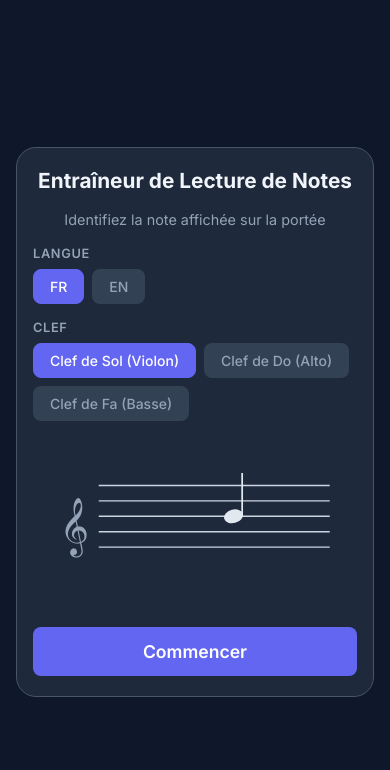
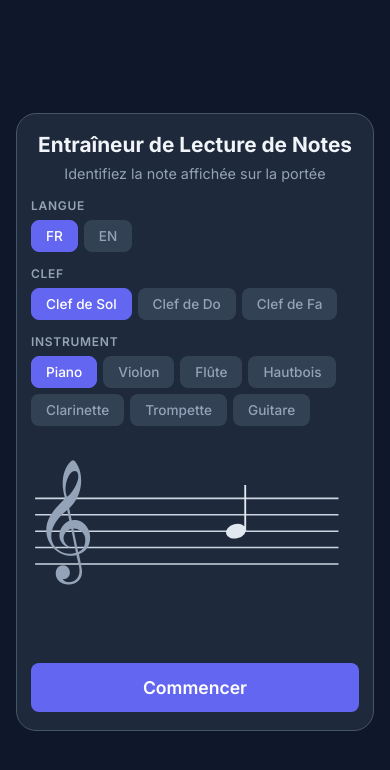
Before and after one commit to pauldubois98/NotesReadingTrainer, a Vue app: page / in a window 390 px wide. Shown: the top 770 px of the page. Built offline with nearby package versions, Linux system fonts and the light colour scheme.

Commit message:
v2 of the app

```diff
--- a/src/App.vue
+++ b/src/App.vue
@@ -1,6 +1,6 @@
 <template>
   <div class="app">
-    <!-- Setup screen -->
+    <!-- ── Setup screen ────────────────────────────────────────── -->
     <div v-if="screen === 'setup'" class="card setup-card">
       <h1 class="title">{{ t.title }}</h1>
       <p class="subtitle">{{ t.subtitle }}</p>
@@ -24,17 +24,24 @@
           <label class="setting-label">{{ t.clef }}</label>
           <div class="toggle-group">
             <button
-              :class="['toggle-btn', { active: clef === 'sol' }]"
-              @click="clef = 'sol'"
-            >{{ t.clefSol }}</button>
+              v-for="c in ['sol', 'do', 'fa']"
+              :key="c"
+              :class="['toggle-btn', { active: clef === c }]"
+              @click="selectClef(c)"
+            >{{ t[`clef${c.charAt(0).toUpperCase() + c.slice(1)}`] }}</button>
+          </div>
+        </div>
+
+        <!-- Instrument -->
+        <div class="setting-group">
+          <label class="setting-label">{{ t.instrument }}</label>
+          <div class="toggle-group">
             <button
-              :class="['toggle-btn', { active: clef === 'do' }]"
-              @click="clef = 'do'"
-            >{{ t.clefDo }}</button>
-            <button
-              :class="['toggle-btn', { active: clef === 'fa' }]"
-              @click="clef = 'fa'"
-            >{{ t.clefFa }}</button>
+              v-for="id in availableInstruments"
+              :key="id"
+              :class="['toggle-btn', { active: instrument === id }]"
+              @click="instrument = id"
+            >{{ t.instruments[id] }}</button>
           </div>
         </div>
       </div>
@@ -45,7 +52,7 @@
       <button class="btn-primary btn-large" @click="startGame">{{ t.start }}</button>
     </div>
 
-    <!-- Game screen -->
+    <!-- ── Game screen ─────────────────────────────────────────── -->
     <div v-else-if="screen === 'game'" class="card game-card">
       <!-- Header -->
       <div class="game-header">
@@ -61,6 +68,13 @@
           <span class="stat-label">{{ t.time }}</span>
           <span class="stat-value">{{ formattedTime }}</span>
         </div>
+      </div>
+
+      <!-- Context badge -->
+      <div class="context-badge">
+        <span>{{ t[`clef${clef.charAt(0).toUpperCase() + clef.slice(1)}`] }}</span>
+        <span class="context-sep">·</span>
+        <span>{{ t.instruments[instrument] }}</span>
       </div>
 
       <!-- Staff -->
@@ -89,33 +103,28 @@
       </div>
     </div>
 
-    <!-- Summary screen -->
+    <!-- ── Summary screen ──────────────────────────────────────── -->
     <div v-else-if="screen === 'summary'" class="card summary-card">
       <h2 class="summary-title">{{ t.summary }}</h2>
 
       <div class="summary-stats">
         <div class="summary-stat">
-          <span class="summary-icon">🎵</span>
           <span class="summary-label">{{ t.totalNotes }}</span>
           <span class="summary-value">{{ correct + errors }}</span>
         </div>
         <div class="summary-stat">
-          <span class="summary-icon">✓</span>
           <span class="summary-label">{{ t.score }}</span>
           <span class="summary-value correct-val">{{ correct }}</span>
         </div>
         <div class="summary-stat">
-          <span class="summary-icon">✗</span>
           <span class="summary-label">{{ t.errors }}</span>
           <span class="summary-value error-val">{{ errors }}</span>
         </div>
         <div class="summary-stat">
-          <span class="summary-icon">⏱</span>
           <span class="summary-label">{{ t.time }}</span>
           <span class="summary-value">{{ formattedTotalTime }}</span>
         </div>
         <div class="summary-stat">
-          <span class="summary-icon">⚡</span>
           <span class="summary-label">{{ t.avgTime }}</span>
           <span class="summary-value">{{ avgTimePerNote }}</span>
         </div>
@@ -126,12 +135,11 @@
         <div v-for="(note, idx) in t.notes" :key="idx" class="breakdown-row">
           <span class="breakdown-note">{{ note }}</span>
           <div class="breakdown-bar-wrap">
-            <div
-              class="breakdown-bar"
-              :style="{ width: breakdownBarWidth(idx) + '%' }"
-            />
+            <div class="breakdown-bar" :style="{ width: breakdownBarWidth(idx) + '%' }" />
           </div>
-          <span class="breakdown-count">{{ noteStats[idx]?.correct ?? 0 }}/{{ (noteStats[idx]?.correct ?? 0) + (noteStats[idx]?.wrong ?? 0) }}</span>
+          <span class="breakdown-count">
+            {{ noteStats[idx]?.correct ?? 0 }}/{{ (noteStats[idx]?.correct ?? 0) + (noteStats[idx]?.wrong ?? 0) }}
+          </span>
         </div>
       </div>
 
@@ -143,9 +151,9 @@
 </template>
 
 <script setup>
-import { ref, computed, onBeforeUnmount } from 'vue'
+import { ref, computed, watch, onBeforeUnmount } from 'vue'
 import MusicStaff from './components/MusicStaff.vue'
-import { useI18n } from './i18n.js'
+import { useI18n, INSTRUMENTS_BY_CLEF } from './i18n.js'
 
 // --- i18n ---
 const lang = ref('fr')
@@ -153,19 +161,24 @@ const t = computed(() => useI18n(lang.value))
 
 // --- Settings ---
 const clef = ref('sol')
+const instrument = ref('piano')
+
+const availableInstruments = computed(() => INSTRUMENTS_BY_CLEF[clef.value] ?? [])
+
+function selectClef(c) {
+  clef.value = c
+  // Reset to first available instrument for this clef
+  instrument.value = INSTRUMENTS_BY_CLEF[c][0]
+}
 
 // Note names index (0=Do, 1=Re, 2=Mi, 3=Fa, 4=Sol, 5=La, 6=Si)
-// For clef de Sol: position 0 (bottom line) = Mi (index 2)
-// For clef de Do (alto): position 0 (bottom line) = Fa (index 3)
-// For clef de Fa: position 0 (bottom line) = Sol (index 4)
+// Offset = note index of the bottom line (pos 0) for each clef
 function clefOffset(clefType) {
-  if (clefType === 'sol') return 2
-  if (clefType === 'do') return 3
-  return 4 // fa
+  if (clefType === 'sol') return 2  // Mi on bottom line
+  if (clefType === 'do')  return 3  // Fa on bottom line (alto C clef)
+  return 4                          // Sol on bottom line (bass clef)
 }
 
-// Staff positions: 0=line1(bottom) .. 8=line5(top), +ledger lines
-// We use positions from -4 (2 ledger lines below) to 12 (2 ledger lines above)
 const MIN_POS = -4
 const MAX_POS = 12
 
@@ -181,60 +194,43 @@ const feedback = ref(null)
 const correct = ref(0)
 const errors = ref(0)
 const paused = ref(false)
-
-// Per-note stats: { correct, wrong } indexed by note name index (0-6)
 const noteStats = ref(Array.from({ length: 7 }, () => ({ correct: 0, wrong: 0 })))
 
-// Timer
 let timerInterval = null
 const elapsedMs = ref(0)
-let noteStartMs = 0
+let feedbackTimeout = null
 
-// Preview for setup screen
-const previewPosition = ref(4) // middle of staff
-
-// Track last feedback timeout
-let feedbackTimeout = null
+const previewPosition = ref(4)
 
 // --- Computed ---
 const formattedTime = computed(() => {
   const s = Math.floor(elapsedMs.value / 1000)
   const m = Math.floor(s / 60)
-  const ss = String(s % 60).padStart(2, '0')
-  return `${m}:${ss}`
+  return `${m}:${String(s % 60).padStart(2, '0')}`
 })
 
-const formattedTotalTime = computed(() => {
-  const s = Math.floor(elapsedMs.value / 1000)
-  const m = Math.floor(s / 60)
-  const ss = String(s % 60).padStart(2, '0')
-  return `${m}:${ss}`
-})
+const formattedTotalTime = computed(() => formattedTime.value)
 
 const avgTimePerNote = computed(() => {
   const total = correct.value + errors.value
   if (total === 0) return '—'
-  const avg = elapsedMs.value / total / 1000
-  return avg.toFixed(1) + ' ' + t.value.seconds
+  return (elapsedMs.value / total / 1000).toFixed(1) + ' ' + t.value.seconds
 })
 
 function breakdownBarWidth(idx) {
-  const stat = noteStats.value[idx]
-  if (!stat) return 0
-  const total = stat.correct + stat.wrong
-  if (total === 0) return 0
-  return Math.round((stat.correct / total) * 100)
+  const s = noteStats.value[idx]
+  if (!s) return 0
+  const total = s.correct + s.wrong
+  return total === 0 ? 0 : Math.round((s.correct / total) * 100)
 }
 
 // --- Game logic ---
 function pickNextNote() {
-  // Pick a random position, avoid repeating same position
   let pos
   do {
     pos = Math.floor(Math.random() * (MAX_POS - MIN_POS + 1)) + MIN_POS
   } while (pos === currentPosition.value)
   currentPosition.value = pos
-  noteStartMs = performance.now()
 }
 
 function startGame() {
@@ -252,20 +248,14 @@ function startGame() {
 function startTimer() {
   let lastTick = performance.now()
   timerInterval = setInterval(() => {
-    if (!paused.value) {
-      const now = performance.now()
-      elapsedMs.value += now - lastTick
-    }
     const now = performance.now()
+    if (!paused.value) elapsedMs.value += now - lastTick
     lastTick = now
   }, 100)
 }
 
 function stopTimer() {
-  if (timerInterval) {
-    clearInterval(timerInterval)
-    timerInterval = null
-  }
+  if (timerInterval) { clearInterval(timerInterval); timerInterval = null }
 }
 
 function answer(noteIdx) {
@@ -294,13 +284,11 @@ function answerClass(idx) {
   if (!feedback.value) return ''
   const expected = noteNameIndex(currentPosition.value, clef.value)
   if (feedback.value === 'correct' && idx === expected) return 'btn-correct'
-  if (feedback.value === 'wrong' && idx === expected) return 'btn-highlight'
+  if (feedback.value === 'wrong'   && idx === expected) return 'btn-highlight'
   return ''
 }
 
-function togglePause() {
-  paused.value = !paused.value
-}
+function togglePause() { paused.value = !paused.value }
 
 function stopGame() {
   stopTimer()
@@ -338,7 +326,7 @@ onBeforeUnmount(() => {
   max-width: 480px;
   display: flex;
   flex-direction: column;
-  gap: 24px;
+  gap: 20px;
 }
 
 /* Setup */
@@ -346,47 +334,47 @@ onBeforeUnmount(() => {
   font-size: 1.6rem;
   font-weight: 700;
   text-align: center;
-  color: var(--text);
 }
 
 .subtitle {
   color: var(--text-muted);
   text-align: center;
   font-size: 0.9rem;
+  margin-top: -8px;
 }
 
 .settings {
   display: flex;
   flex-direction: column;
-  gap: 16px;
+  gap: 14px;
 }
 
 .setting-group {
   display: flex;
   flex-direction: column;
-  gap: 8px;
+  gap: 7px;
 }
 
 .setting-label {
-  font-size: 0.8rem;
+  font-size: 0.75rem;
   font-weight: 600;
   text-transform: uppercase;
-  letter-spacing: 0.05em;
+  letter-spacing: 0.06em;
   color: var(--text-muted);
 }
 
 .toggle-group {
   display: flex;
-  gap: 8px;
+  gap: 6px;
   flex-wrap: wrap;
 }
 
 .toggle-btn {
-  padding: 8px 16px;
+  padding: 7px 14px;
   border-radius: var(--radius-sm);
   background: var(--surface-2);
   color: var(--text-muted);
-  font-size: 0.875rem;
+  font-size: 0.85rem;
   font-weight: 500;
   border: 1px solid transparent;
 }
@@ -411,9 +399,7 @@ onBeforeUnmount(() => {
   font-weight: 600;
 }
 
-.btn-primary:hover {
-  background: var(--primary-hover);
-}
+.btn-primary:hover { background: var(--primary-hover); }
 
 .btn-large {
   width: 100%;
@@ -430,9 +416,7 @@ onBeforeUnmount(() => {
   flex: 1;
 }
 
-.btn-secondary:hover {
-  background: var(--border);
-}
+.btn-secondary:hover { background: var(--border); }
 
 .btn-danger {
   background: transparent;
@@ -444,10 +428,7 @@ onBeforeUnmount(() => {
   flex: 1;
 }
 
-.btn-danger:hover {
-  background: var(--error);
-  color: white;
-}
+.btn-danger:hover { background: var(--error); color: white; }
 
 /* Game */
 .game-header {
@@ -476,6 +457,18 @@ onBeforeUnmount(() => {
 
 .error-val { color: var(--error); }
 .correct-val { color: var(--success); }
+
+.context-badge {
+  display: flex;
+  align-items: center;
+  justify-content: center;
+  gap: 6px;
+  font-size: 0.8rem;
+  color: var(--text-muted);
+  margin-top: -8px;
+}
+
+.context-sep { opacity: 0.4; }
 
 .staff-area {
   position: relative;
@@ -511,25 +504,10 @@ onBeforeUnmount(() => {
   border: 1px solid transparent;
 }
 
-.note-btn:hover:not(:disabled) {
-  background: var(--primary);
-  color: white;
-}
-
-.note-btn:disabled {
-  opacity: 0.5;
-  cursor: not-allowed;
-}
-
-.note-btn.btn-correct {
-  background: var(--success);
-  color: white;
-}
-
-.note-btn.btn-highlight {
-  border-color: var(--success);
-  color: var(--success);
-}
+.note-btn:hover:not(:disabled) { background: var(--primary); color: white; }
+.note-btn:disabled { opacity: 0.5; cursor: not-allowed; }
+.note-btn.btn-correct { background: var(--success); color: white; }
+.note-btn.btn-highlight { border-color: var(--success); color: var(--success); }
 
 .controls {
   display: flex;
@@ -546,38 +524,34 @@ onBeforeUnmount(() => {
 .summary-stats {
   display: grid;
   grid-template-columns: 1fr 1fr;
-  gap: 12px;
+  gap: 10px;
 }
 
 .summary-stat {
   background: var(--surface-2);
   border-radius: var(--radius-sm);
-  padding: 14px;
+  padding: 12px 14px;
   display: flex;
   flex-direction: column;
-  gap: 4px;
-}
-
-.summary-icon {
-  font-size: 1.2rem;
+  gap: 3px;
 }
 
 .summary-label {
-  font-size: 0.75rem;
+  font-size: 0.7rem;
   color: var(--text-muted);
   text-transform: uppercase;
   letter-spacing: 0.05em;
 }
 
 .summary-value {
-  font-size: 1.5rem;
+  font-size: 1.4rem;
   font-weight: 700;
 }
 
 .note-breakdown {
   display: flex;
   flex-direction: column;
-  gap: 8px;
+  gap: 7px;
 }
 
 .breakdown-row {
@@ -593,7 +567,7 @@ onBeforeUnmount(() => {
 }
 
 .breakdown-bar-wrap {
-  height: 8px;
+  height: 7px;
   background: var(--surface-2);
   border-radius: 4px;
   overflow: hidden;
@@ -612,33 +586,12 @@ onBeforeUnmount(() => {
   text-align: right;
 }
 
-.summary-actions {
-  margin-top: 4px;
-}
-
 /* Mobile */
 @media (max-width: 400px) {
-  .card {
-    padding: 20px 16px;
-    gap: 18px;
-  }
-
-  .note-buttons {
-    grid-template-columns: repeat(7, 1fr);
-    gap: 4px;
-  }
-
-  .note-btn {
-    padding: 12px 2px;
-    font-size: 0.8rem;
-  }
-
-  .title {
-    font-size: 1.3rem;
-  }
-
-  .summary-stats {
-    grid-template-columns: 1fr;
-  }
+  .card { padding: 18px 14px; gap: 16px; }
+  .note-buttons { gap: 4px; }
+  .note-btn { padding: 12px 2px; font-size: 0.8rem; }
+  .title { font-size: 1.3rem; }
+  .summary-stats { grid-template-columns: 1fr; }
 }
 </style>
--- a/src/components/MusicStaff.vue
+++ b/src/components/MusicStaff.vue
@@ -1,11 +1,12 @@
 <template>
   <div class="staff-wrapper">
     <svg :viewBox="`0 0 ${WIDTH} ${HEIGHT}`" class="staff-svg" role="img" aria-label="Music staff">
-      <!-- Staff lines -->
+
+      <!-- Staff lines — run from x=4 through the clef and across the full width -->
       <line
         v-for="i in 5"
         :key="i"
-        :x1="CLEF_WIDTH"
+        :x1="4"
         :y1="lineY(i)"
         :x2="WIDTH - 20"
         :y2="lineY(i)"
@@ -13,14 +14,64 @@
         stroke-width="1.5"
       />
 
-      <!-- Clef symbol -->
+      <!-- ── Treble clef (Sol) ────────────────────────────────── -->
+      <!-- G curl is on line 2. The Unicode glyph baseline ≈ G line. -->
       <text
-        :x="CLEF_WIDTH - 10"
-        :y="clefTextY"
-        class="clef-symbol"
-        text-anchor="end"
-        dominant-baseline="middle"
-      >{{ clefSymbol }}</text>
+        v-if="clef === 'sol'"
+        :x="36"
+        :y="positionToY(2) + 8"
+        class="clef-symbol clef-sol"
+        text-anchor="middle"
+        dominant-baseline="alphabetic"
+      >𝄞</text>
+
+      <!-- ── Bass clef (Fa) ──────────────────────────────────── -->
+      <!-- F is on line 4 (pos 6). Starting dot + upward curved stroke + 2 reference dots. -->
+      <g v-else-if="clef === 'fa'">
+        <!-- Starting filled dot at F line -->
+        <circle :cx="13" :cy="positionToY(6)" r="5.5" fill="#94a3b8" />
+        <!-- Curved hook stroke arcing from F line upward then back down -->
+        <path
+          :d="bassClefPath"
+          fill="none" stroke="#94a3b8" stroke-width="3.5" stroke-linecap="round"
+        />
+        <!-- Upper reference dot: space between lines 4 and 5 (pos 7) -->
+        <circle :cx="44" :cy="positionToY(7)" r="3" fill="#94a3b8" />
+        <!-- Lower reference dot: space between lines 3 and 4 (pos 5) -->
+        <circle :cx="44" :cy="positionToY(5)" r="3" fill="#94a3b8" />
+      </g>
+
+      <!-- ── Alto C clef (Do) ────────────────────────────────── -->
+      <!-- C (middle C context) is on line 3 (pos 4).              -->
+      <!-- Shape: thick left bar + two arms converging on C line + right bar -->
+      <g v-else>
+        <!-- Left thick vertical bar spanning lines 1–5 -->
+        <rect
+          :x="4" :y="positionToY(8) - 2"
+          width="7"
+          :height="positionToY(0) - positionToY(8) + 4"
+          rx="2" fill="#94a3b8"
+        />
+        <!-- Upper arm: from top of staff (line 5) down to C line (line 3) -->
+        <line
+          :x1="11" :y1="positionToY(8)"
+          :x2="37" :y2="positionToY(4)"
+          stroke="#94a3b8" stroke-width="4.5" stroke-linecap="round"
+        />
+        <!-- Lower arm: from bottom of staff (line 1) up to C line -->
+        <line
+          :x1="11" :y1="positionToY(0)"
+          :x2="37" :y2="positionToY(4)"
+          stroke="#94a3b8" stroke-width="4.5" stroke-linecap="round"
+        />
+        <!-- Right small bar: from one space above C to one space below -->
+        <rect
+          :x="35" :y="positionToY(6)"
+          width="5"
+          :height="positionToY(2) - positionToY(6)"
+          rx="2" fill="#94a3b8"
+        />
+      </g>
 
       <!-- Ledger lines above staff -->
       <template v-if="notePosition > 8">
@@ -62,13 +113,13 @@
         class="note-head"
       />
 
-      <!-- Note stem -->
+      <!-- Note stem: up when note is on or below middle line (pos ≤ 4), down otherwise -->
       <line
         v-if="notePosition !== null"
-        :x1="NOTE_X + NOTE_RX - 1"
+        :x1="stemX1"
         :y1="positionToY(notePosition)"
-        :x2="NOTE_X + NOTE_RX - 1"
-        :y2="positionToY(notePosition) - STEM_LENGTH"
+        :x2="stemX1"
+        :y2="stemY2"
         :stroke="noteColor"
         stroke-width="1.8"
       />
@@ -88,53 +139,61 @@ import { computed } from 'vue'
 
 const props = defineProps({
   notePosition: { type: Number, default: null },
-  clef: { type: String, default: 'fa' },
+  clef: { type: String, default: 'sol' },
   feedback: { type: String, default: null },
 })
 
 const WIDTH = 320
-const HEIGHT = 160
-const CLEF_WIDTH = 60
+const HEIGHT = 200
 const NOTE_X = 200
 const NOTE_RX = 10
 const NOTE_RY = 7
 const STEM_LENGTH = 45
 
-// Staff: 5 lines. Line 1 = bottom, line 5 = top.
-// Position 0 = line 1, position 2 = line 2, ..., position 8 = line 5
-// Odd positions = spaces between lines
-const STAFF_TOP_Y = 40
-const LINE_SPACING = 16 // pixels between adjacent lines
+const STAFF_TOP_Y = 55  // y of line 5 (top line)
+const LINE_SPACING = 16  // pixels between adjacent staff lines
 
-// Convert staff position (0=line1 bottom, 8=line5 top) to SVG y
+// Convert staff position to SVG y-coordinate.
+// pos 0 = line 1 (bottom), pos 8 = line 5 (top); odd positions = spaces.
 function positionToY(pos) {
   return STAFF_TOP_Y + (8 - pos) * (LINE_SPACING / 2)
 }
 
-// Y coordinate for each staff line (1=bottom ... 5=top)
-function lineY(lineNum) {
-  return positionToY((lineNum - 1) * 2)
+// y-coordinate for staff line n (1 = bottom … 5 = top)
+function lineY(n) {
+  return positionToY((n - 1) * 2)
 }
 
-const clefSymbol = computed(() => {
-  if (props.clef === 'sol') return '𝄞'
-  if (props.clef === 'fa') return '𝄢'
-  return '𝄡' // do
-})
-
-const clefTextY = computed(() => {
-  if (props.clef === 'sol') return positionToY(2) // G curl on line 2 (pos 2)
-  if (props.clef === 'fa') return positionToY(6)  // F on line 4 (pos 6)
-  return positionToY(4) // C on line 3 (pos 4) for alto
-})
-
+// Note color reflects feedback state
 const noteColor = computed(() => {
   if (props.feedback === 'correct') return '#22c55e'
   if (props.feedback === 'wrong') return '#ef4444'
   return '#e2e8f0'
 })
 
-// Ledger line positions for notes outside the staff
+// Stem goes up when note is at or below middle line (pos ≤ 4), down otherwise
+const stemX1 = computed(() => {
+  if (props.notePosition === null) return 0
+  return props.notePosition <= 4
+    ? NOTE_X + NOTE_RX - 1   // right side of head → stem up
+    : NOTE_X - NOTE_RX + 1   // left side of head  → stem down
+})
+
+const stemY2 = computed(() => {
+  if (props.notePosition === null) return 0
+  const y = positionToY(props.notePosition)
+  return props.notePosition <= 4 ? y - STEM_LENGTH : y + STEM_LENGTH
+})
+
+// Bass clef hook: open curved stroke starting at F line, arcing up and back.
+// Drawn as a stroke (no fill) anchored to the filled dot at the F line.
+const bassClefPath = computed(() => {
+  const fy  = positionToY(6)       // F line (line 4)
+  const top = positionToY(7) - 2   // target top of arc (just above space between lines 4-5)
+  return `M 13,${fy} C 13,${top - 4} 26,${top - 8} 32,${top} C 38,${top + 8} 36,${fy + 6} 26,${fy + 8}`
+})
+
+// Ledger lines above the staff
 const ledgerPositionsAbove = computed(() => {
   if (props.notePosition === null || props.notePosition <= 8) return []
   const lines = []
@@ -142,6 +201,7 @@ const ledgerPositionsAbove = computed(() => {
   return lines
 })
 
+// Ledger lines below the staff
 const ledgerPositionsBelow = computed(() => {
   if (props.notePosition === null || props.notePosition >= 0) return []
   const lines = []
@@ -160,17 +220,16 @@ const ledgerPositionsBelow = computed(() => {
 
 .staff-svg {
   width: 100%;
-  max-width: 380px;
+  max-width: 420px;
   height: auto;
   background: #1e293b;
   border-radius: 12px;
-  padding: 8px;
 }
 
-.clef-symbol {
-  font-size: 52px;
+.clef-sol {
+  font-size: 70px;
   fill: #94a3b8;
-  font-family: 'Segoe UI Symbol', 'Apple Symbols', serif;
+  font-family: 'Segoe UI Symbol', 'Apple Symbols', 'Noto Music', 'FreeSerif', serif;
 }
 
 .note-head {
@@ -192,19 +251,13 @@ const ledgerPositionsBelow = computed(() => {
   color: white;
 }
 
-.feedback-badge.correct {
-  background: #22c55e;
-}
-
-.feedback-badge.wrong {
-  background: #ef4444;
-}
+.feedback-badge.correct { background: #22c55e; }
+.feedback-badge.wrong   { background: #ef4444; }
 
 .feedback-enter-active,
 .feedback-leave-active {
   transition: opacity 0.2s ease, transform 0.2s ease;
 }
-
 .feedback-enter-from,
 .feedback-leave-to {
   opacity: 0;
--- a/src/i18n.js
+++ b/src/i18n.js
@@ -3,16 +3,15 @@ export const translations = {
     title: 'Entraîneur de Lecture de Notes',
     subtitle: 'Identifiez la note affichée sur la portée',
     clef: 'Clef',
-    clefSol: 'Clef de Sol (Violon)',
-    clefDo: 'Clef de Do (Alto)',
-    clefFa: 'Clef de Fa (Basse)',
+    clefSol: 'Clef de Sol',
+    clefDo: 'Clef de Do',
+    clefFa: 'Clef de Fa',
+    instrument: 'Instrument',
     language: 'Langue',
     start: 'Commencer',
     stop: 'Arrêter',
     pause: 'Pause',
     resume: 'Reprendre',
-    correct: 'Correct !',
-    wrong: 'Erreur !',
     score: 'Score',
     errors: 'Erreurs',
     time: 'Temps',
@@ -23,21 +22,35 @@ export const translations = {
     notes: ['Do', 'Ré', 'Mi', 'Fa', 'Sol', 'La', 'Si'],
     seconds: 's',
     paused: 'En pause',
+    instruments: {
+      piano:       'Piano',
+      violon:      'Violon',
+      alto:        'Alto',
+      violoncelle: 'Violoncelle',
+      contrebasse: 'Contrebasse',
+      flute:       'Flûte',
+      hautbois:    'Hautbois',
+      clarinette:  'Clarinette',
+      basson:      'Basson',
+      trombone:    'Trombone',
+      cor:         'Cor',
+      trompette:   'Trompette',
+      guitare:     'Guitare',
+    },
   },
   en: {
     title: 'Music Notes Trainer',
     subtitle: 'Identify the note shown on the staff',
     clef: 'Clef',
-    clefSol: 'G Clef (Treble)',
-    clefDo: 'C Clef (Alto)',
-    clefFa: 'F Clef (Bass)',
+    clefSol: 'Treble Clef',
+    clefDo: 'Alto Clef',
+    clefFa: 'Bass Clef',
+    instrument: 'Instrument',
     language: 'Language',
     start: 'Start',
     stop: 'Stop',
     pause: 'Pause',
     resume: 'Resume',
-    correct: 'Correct!',
-    wrong: 'Wrong!',
     score: 'Score',
     errors: 'Errors',
     time: 'Time',
@@ -48,9 +61,31 @@ export const translations = {
     notes: ['Do', 'Re', 'Mi', 'Fa', 'Sol', 'La', 'Si'],
     seconds: 's',
     paused: 'Paused',
+    instruments: {
+      piano:       'Piano',
+      violon:      'Violin',
+      alto:        'Viola',
+      violoncelle: 'Cello',
+      contrebasse: 'Double Bass',
+      flute:       'Flute',
+      hautbois:    'Oboe',
+      clarinette:  'Clarinet',
+      basson:      'Bassoon',
+      trombone:    'Trombone',
+      cor:         'French Horn',
+      trompette:   'Trumpet',
+      guitare:     'Guitar',
+    },
   },
 }
 
 export function useI18n(lang) {
   return translations[lang] || translations.en
 }
+
+// Instruments available per clef (piano appears in sol and do as requested)
+export const INSTRUMENTS_BY_CLEF = {
+  sol: ['piano', 'violon', 'flute', 'hautbois', 'clarinette', 'trompette', 'guitare'],
+  do:  ['piano', 'alto'],
+  fa:  ['piano', 'violoncelle', 'contrebasse', 'basson', 'trombone', 'cor'],
+}
```
